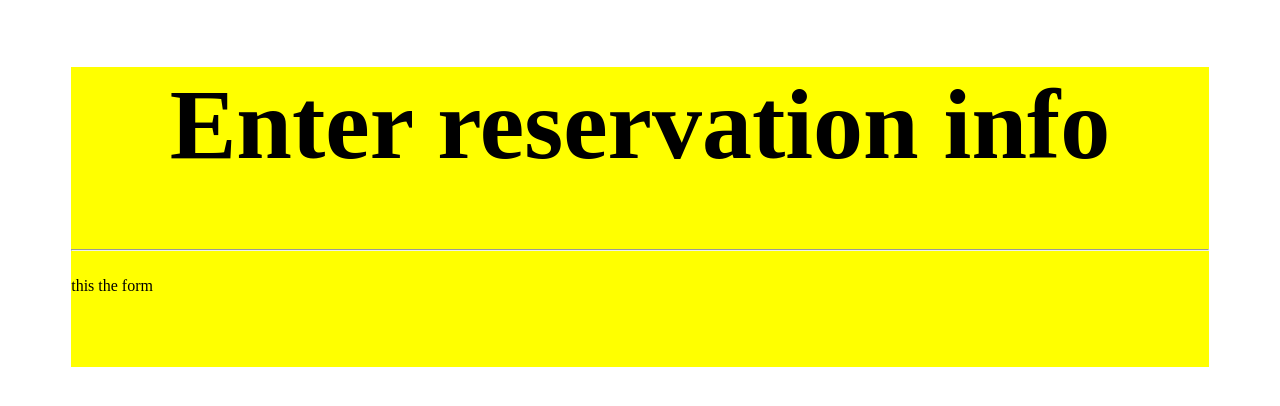
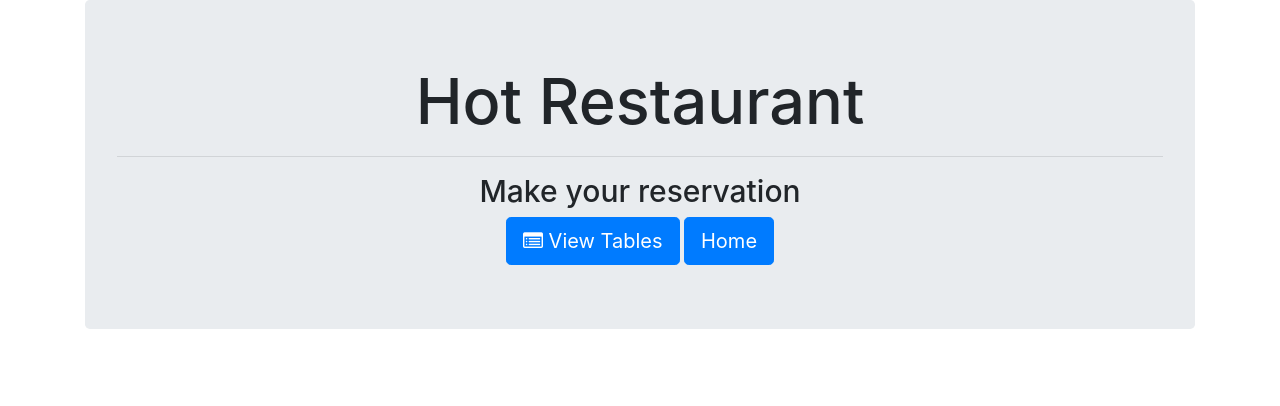
Before and after one commit to sboulom/Hot-Restaurant, a website: page input.html in a window 1280 px wide. Drawn offline with nearby package versions, Linux system fonts and the light colour scheme.

Commit message:
updated 3 files

```diff
--- a/input.html
+++ b/input.html
@@ -1,17 +1,29 @@
 <!DOCTYPE html>
 <html lang="en">
-    <head>
-        <link rel="stylesheet" href="style.css">
-        <meta charset="UTF-8">
-        <title>Table Reservation</title>
-    </head>
-    <body>
 
-        <div class="header">
-            <h1 class="title">Enter reservation info</h1>
-            <hr class = "hr">
-            <br>
-            <form>this the form</form>
+<head>
+    <meta charset="UTF-8">
+    <meta name="viewport" content="width=
+        , initial-scale=1.0">
+    <title>Reservations</title>
+    <link rel="stylesheet" href="https://maxcdn.bootstrapcdn.com/bootstrap/4.0.0/css/bootstrap.min.css">
+    <link href="https://stackpath.bootstrapcdn.com/font-awesome/4.7.0/css/font-awesome.min.css" rel="stylesheet"
+        integrity="sha384-wvfXpqpZZVQGK6TAh5PVlGOfQNHSoD2xbE+QkPxCAFlNEevoEH3Sl0sibVcOQVnN" crossorigin="anonymous">
+    <link rel="stylesheet" href="https://stackpath.bootstrapcdn.com/font-awesome/4.7.0/css/font-awesome.min.css">
+    <link rel="stylesheet" href="./css/Style.css">
+</head>
+
+<body>
+    <div class="container">
+        <div class="jumbotron">
+            <h1>Hot Restaurant</h1>
+            <hr>
+            <h2>Make your reservation</h2>
+            <a href="tables.html"><button class="btn btn-lg btn-primary"><span class="fa fa-list-alt"></span> View
+                    Tables</button></a>
+            <a href="index.html"><button class="btn btn-lg btn-primary">Home</button></a>
         </div>
-    </body>
+    </div>
+</body>
+
 </html>
```
Also changed, not shown: index.html (+2 -2 lines), tables.html (+23 -10 lines).
